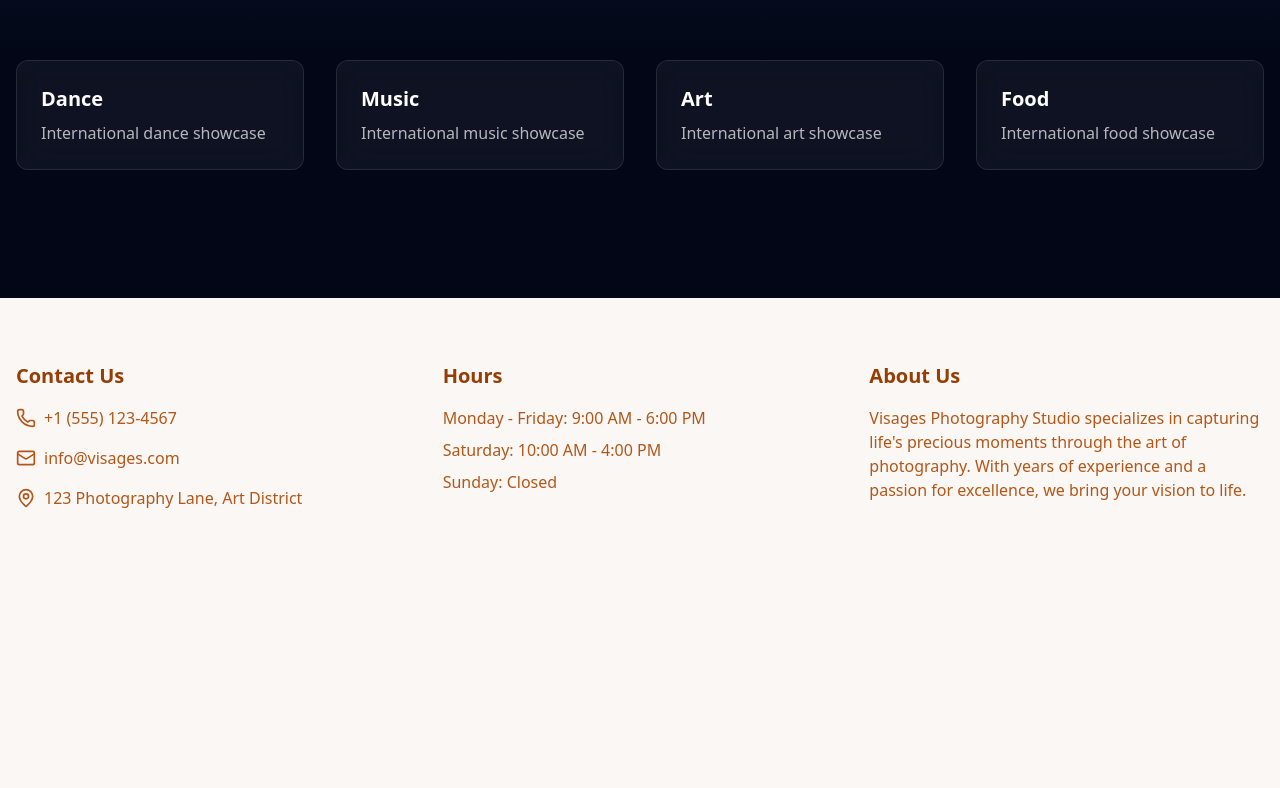
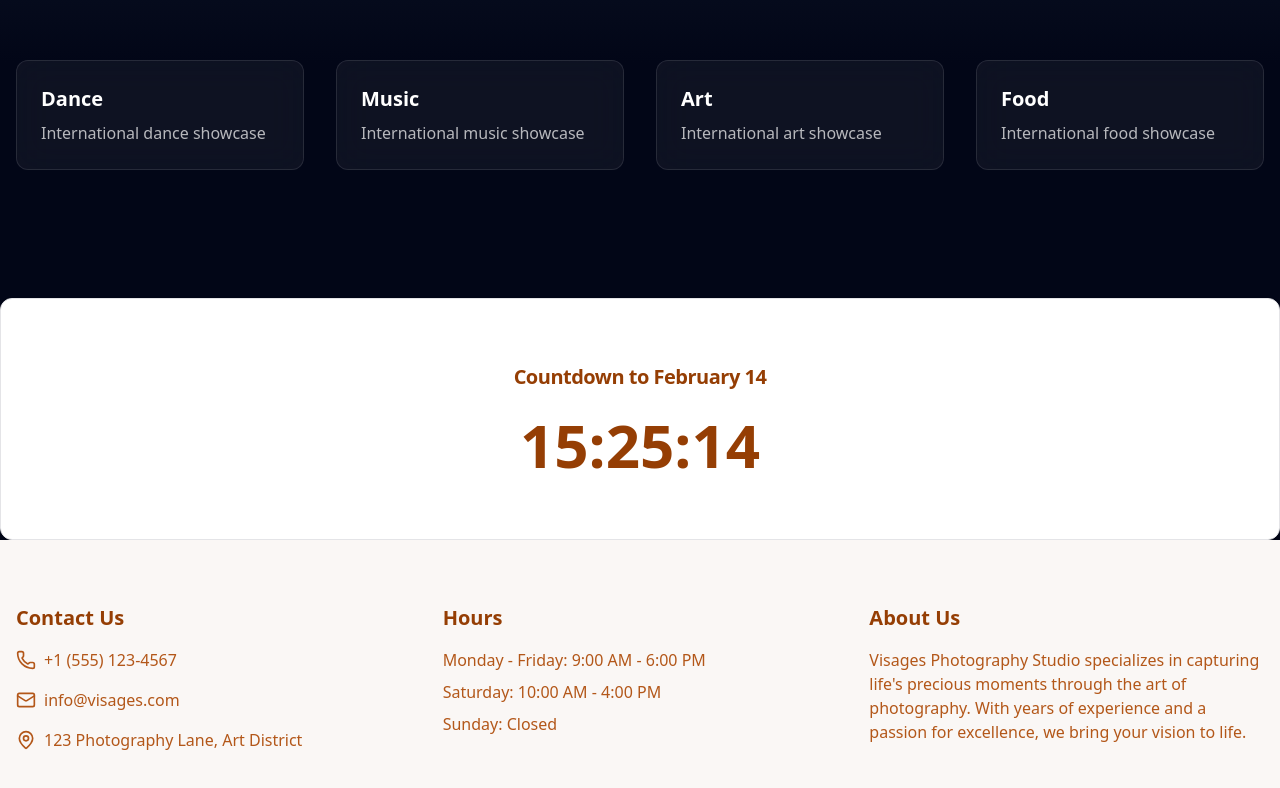
Before and after one commit to ammar-codeable/visages, a React (Vite) app: page / in a window 1280 px wide. Shown: the part 1524-2312 px from the top of the page. Before the commit the page ends 2098 px from the top, so only its background shows below. Built offline with nearby package versions, Linux system fonts and the light colour scheme.

Commit message:
feat : add timer for the date of fest

```diff
--- a/src/app/routes/home/Home.tsx
+++ b/src/app/routes/home/Home.tsx
@@ -1,3 +1,4 @@
+import CountdownTimer from "@/components/hometimer";
 import { motion } from "motion/react";
 import { Link } from "react-router";
 
@@ -108,6 +109,7 @@ const Home = () => (
         </div>
       </div>
     </motion.div>
+    <CountdownTimer />
 
     <motion.div
       whileHover={{ scale: 1.05 }}
--- /dev/null
+++ b/src/components/hometimer.tsx
@@ -0,0 +1,49 @@
+import { Card, CardHeader, CardTitle, CardContent } from "@/components/ui/card"
+import { useState, useEffect } from "react"
+
+export default function CountdownTimer() {
+  // Set the target date to February 14, 2025
+  const targetDate = new Date("2025-02-14T00:00:00");
+
+  // State to hold the remaining time
+  const [timeLeft, setTimeLeft] = useState(getTimeLeft(targetDate));
+
+  // Update the remaining time every second
+  useEffect(() => {
+    const intervalId = setInterval(() => {
+      setTimeLeft(getTimeLeft(targetDate));
+    }, 1000);
+
+    // Cleanup the interval on component unmount
+    return () => clearInterval(intervalId);
+  }, [targetDate]);
+
+  // Function to calculate the remaining time
+  function getTimeLeft(targetDate: Date) {
+    const now = new Date();
+    const difference = targetDate.getTime() - now.getTime();
+
+    if (difference <= 0) {
+      return { hours: 0, minutes: 0, seconds: 0 };
+    }
+
+    const hours = Math.floor((difference / (1000 * 60 * 60)) % 24);
+    const minutes = Math.floor((difference / (1000 * 60)) % 60);
+    const seconds = Math.floor((difference / 1000) % 60);
+
+    return { hours, minutes, seconds };
+  }
+
+  return (
+    <Card className="flex flex-col items-center justify-center p-10 space-y-4">
+      <CardHeader className="flex flex-col items-center justify-between pb-2 space-y-0">
+        <CardTitle className="text-xl font-semibold">Countdown to February 14</CardTitle>
+      </CardHeader>
+      <CardContent className="text-6xl font-bold">
+        {String(timeLeft.hours).padStart(2, "0")}:
+        {String(timeLeft.minutes).padStart(2, "0")}:
+        {String(timeLeft.seconds).padStart(2, "0")}
+      </CardContent>
+    </Card>
+  );
+}
```
